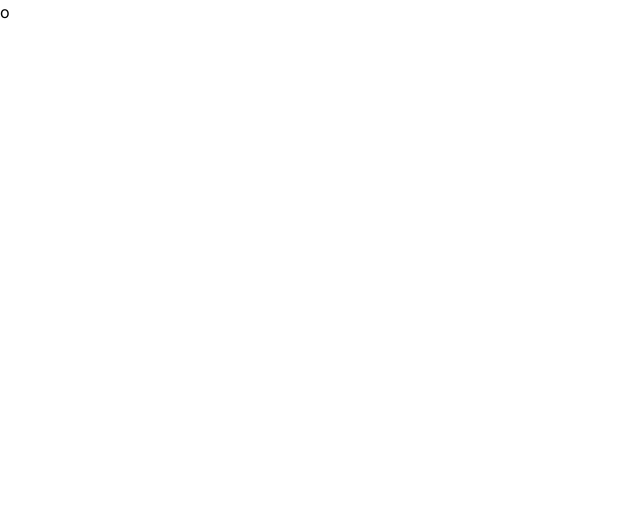
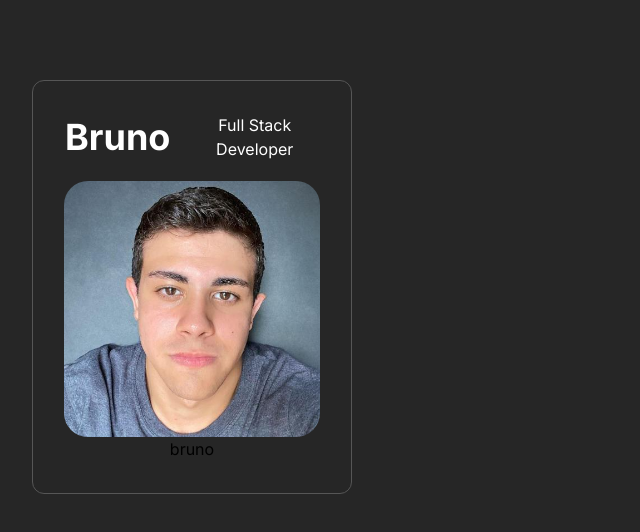
Before and after one commit to BrunoCardoso02/Portfolio, a Next.js app: page / in a window 1280 px wide. Shown: the top 532 px of the page, without its empty margins (0-640 px from the left). Built offline with nearby package versions, Linux system fonts and the light colour scheme.

Commit message:
Initial structure of hero

```diff
--- a/src/app/layout.tsx
+++ b/src/app/layout.tsx
@@ -2,7 +2,9 @@ import type { Metadata } from "next";
 import { Inter } from "next/font/google";
 import "./globals.css";
 
-const inter = Inter({ subsets: ["latin"] });
+const interSans = Inter({
+  subsets: ["latin"]
+})
 
 export const metadata: Metadata = {
   title: "Create Next App",
@@ -16,7 +18,8 @@ export default function RootLayout({
 }>) {
   return (
     <html lang="en">
-      <body className={inter.className}>{children}</body>
+      <body className={interSans.className}>{children}</body>
+
     </html>
   );
 }
--- a/src/app/page.tsx
+++ b/src/app/page.tsx
@@ -1,7 +1,10 @@
-import Image from "next/image";
+import Container from "@/components/Container";
 
 export default function Home() {
   return (
-    <h1>o</h1>
+    <section className="h-screen w-full bg-primary-gray">
+      <Container/>
+    </section>
+
   );
 }
--- /dev/null
+++ b/src/components/CardProfile.tsx
@@ -0,0 +1,21 @@
+import Image from "next/image";
+import ProfileImage from "@/assets/92158759.jpg";
+
+export default function CardProfile() {
+  return (
+    <aside className="w-3/12 border border-solid border-second-gray rounded-xl overflow-hidden p-8 fixed flex flex-col items-center">
+      <div className="flex flex-row items-center gap-5 text-center">
+        <h2 className="text-4xl font-bold text-white font-roboto">Bruno</h2>
+        <p  className="text-white font-inter">Full Stack Developer</p>
+      </div>
+      <figure className="pt-5 h-auto w-64">
+        <Image src={ProfileImage} alt="Profile Image" className="object-cover w-full h-full rounded-3xl" />
+      </figure>
+      <div>
+        <h2 >
+          bruno
+        </h2>
+      </div>
+    </aside>
+  );
+}
--- /dev/null
+++ b/src/components/Container.tsx
@@ -0,0 +1,8 @@
+import CardProfile from "./CardProfile"
+export default function Container(){
+  return(
+    <main className=" w-full h-screen py-20 px-8 overflow-hidden flex flex-row">
+        <CardProfile/>
+    </main>
+  )
+}
--- a/tailwind.config.ts
+++ b/tailwind.config.ts
@@ -8,8 +8,10 @@ const config: Config = {
   ],
   theme: {
     extend: {
-      'primary-gray': '#262626',
-      'second-gray': '#999'
+      colors: {
+        'primary-gray': '#262626',
+        'second-gray': '#565656'
+      }
     },
   },
   plugins: [],
```
Also changed, not shown: src/assets/92158759.jpg (added).
